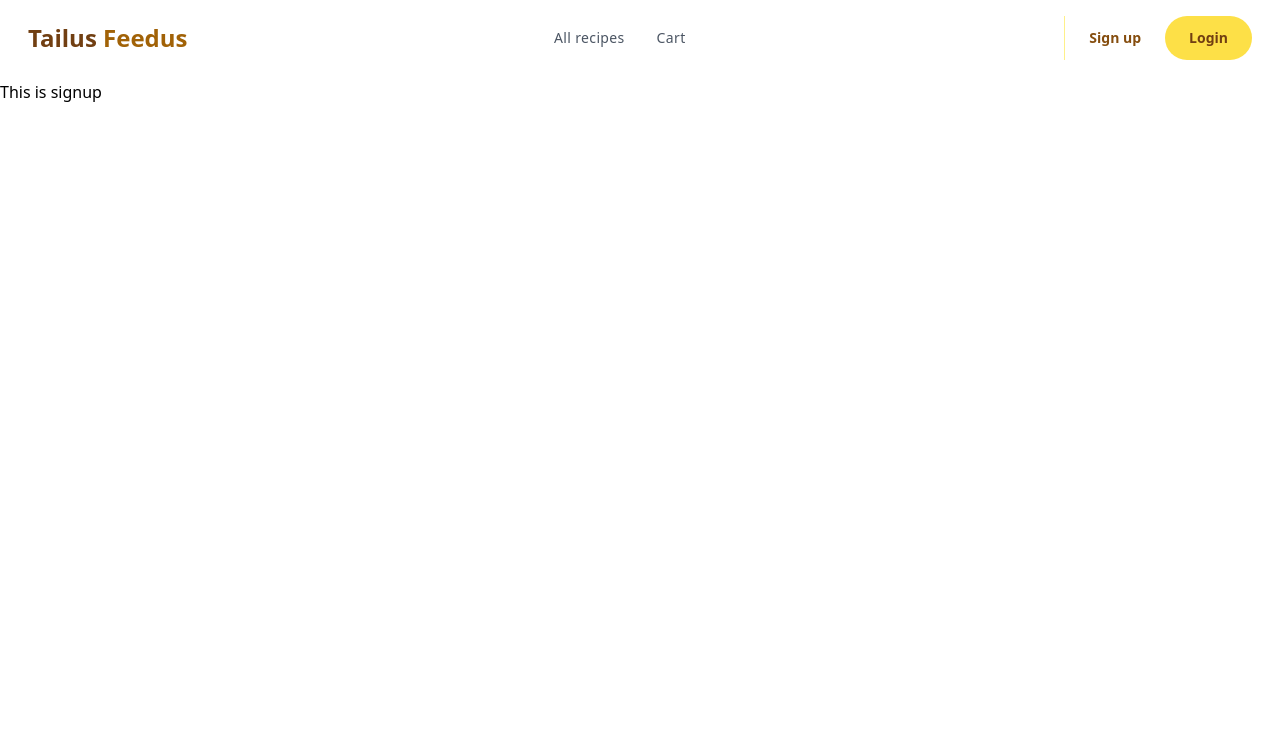
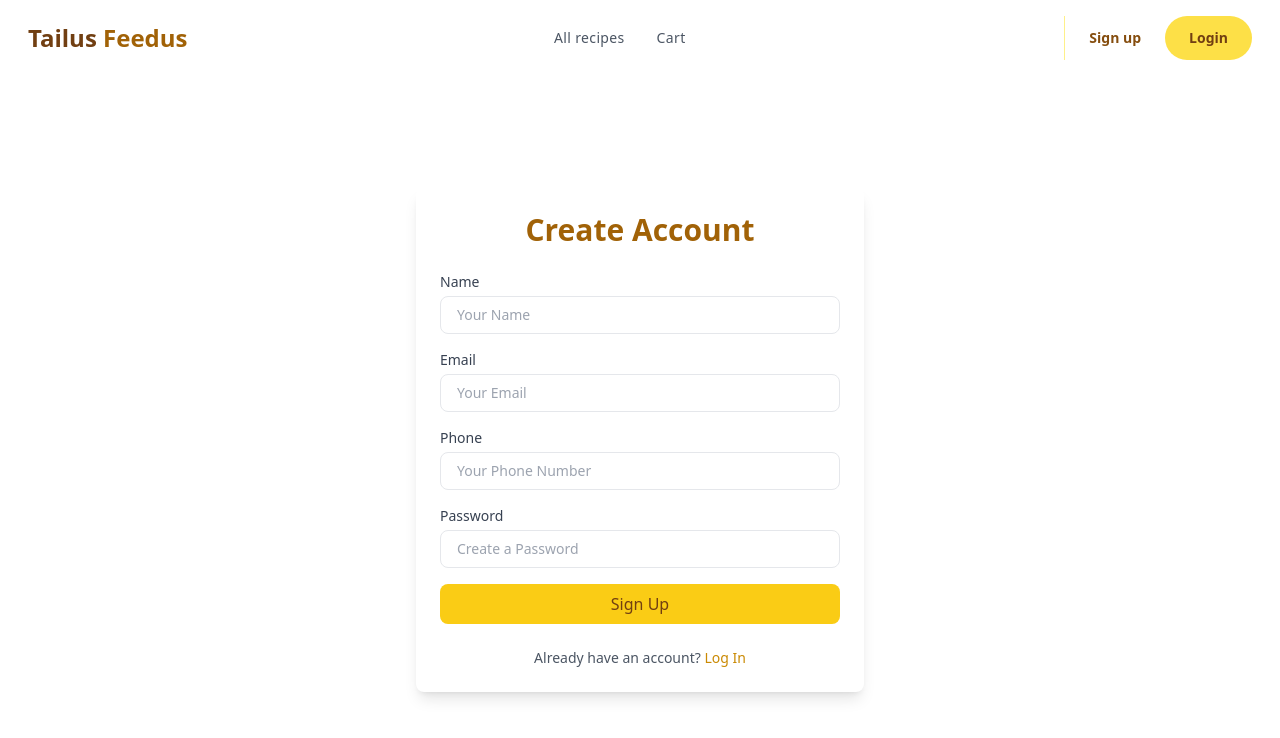
Before and after one commit to Al-Amin49/tailus-feedus, a Next.js app: page /signup in a window 1280 px wide. Shown: the top 738 px of the page. Built offline with nearby package versions, Linux system fonts and the light colour scheme.

Commit message:
feat: login signup created

```diff
--- a/app/layout.jsx
+++ b/app/layout.jsx
@@ -3,6 +3,8 @@ import "./globals.css";
 import Navbar from "@/components/Navbar";
 // import { QueryClient, QueryClientProvider } from "@tanstack/react-query";
 import TanstackProvider from "@/providers/TanstackProvider";
+import AuthProvider from "@/providers/AuthContext";
+import { Toaster } from "sonner";
 
 const geistSans = localFont({
   src: "./fonts/GeistVF.woff",
@@ -27,10 +29,13 @@ export default function RootLayout({ children }) {
       <body
         className={`${geistSans.variable} ${geistMono.variable} antialiased`}
       >
+        <AuthProvider>
         <TanstackProvider>
           <Navbar />
           {children}
         </TanstackProvider>
+        <Toaster position="top-center" richColors  />
+        </AuthProvider>
       </body>
     </html>
   );
--- a/app/login/page.jsx
+++ b/app/login/page.jsx
@@ -1,11 +1,88 @@
-import React from 'react';
+"use client";
+import { AuthContext } from '@/providers/AuthContext';
+import Link from 'next/link';
+import { useRouter } from 'next/navigation';
+import React, { useContext, useState } from 'react';
+
+import { toast } from 'sonner';
 
 const LoginPage = () => {
-    return (
-        <div className='pt-20 '>
-            <h3>THis is login</h3>
-        </div>
-    );
+  const [email, setEmail] = useState("");
+  const [password, setPassword] = useState("");
+  const { login } = useContext(AuthContext);
+  const router = useRouter();
+
+  const handleSubmit = async (e) => {
+    e.preventDefault();
+    try {
+      const { success, message } = await login(email, password);
+      if (success) {
+        toast.success(message || "Logged In Successfully");
+        router.push("/");
+      } else {
+        toast.error(message || "Login failed. Please try again.");
+      }
+    } catch (error) {
+      toast.error("An error occurred during login. Please try again.");
+    }
+  };
+
+  return (
+    <div className="flex items-center justify-center min-h-screen ">
+      <div className="w-full max-w-md p-6 bg-white rounded-lg shadow-lg">
+        <h2 className="text-3xl font-bold text-center text-blue-700">Login</h2>
+        <form onSubmit={handleSubmit} className="mt-6">
+          {/* Email Field */}
+          <div className="mb-4">
+            <label htmlFor="email" className="block mb-1 text-sm font-medium text-gray-700">
+              Email
+            </label>
+            <input
+              id="email"
+              type="email"
+              value={email}
+              onChange={(e) => setEmail(e.target.value)}
+              placeholder="Your Email"
+              className="w-full px-4 py-2 text-sm border rounded-lg focus:ring-2 focus:ring-blue-500 focus:outline-none"
+              required
+            />
+          </div>
+
+          {/* Password Field */}
+          <div className="mb-4">
+            <label htmlFor="password" className="block mb-1 text-sm font-medium text-gray-700">
+              Password
+            </label>
+            <input
+              id="password"
+              type="password"
+              value={password}
+              onChange={(e) => setPassword(e.target.value)}
+              placeholder="Your Password"
+              className="w-full px-4 py-2 text-sm border rounded-lg focus:ring-2 focus:ring-blue-500 focus:outline-none"
+              required
+            />
+          </div>
+
+          {/* Submit Button */}
+          <button
+            type="submit"
+            className="w-full px-4 py-2 text-white bg-blue-500 rounded-lg hover:bg-blue-600 focus:ring-2 focus:ring-blue-500 focus:outline-none transition duration-300"
+          >
+            Login
+          </button>
+        </form>
+
+        {/* Redirect to Signup */}
+        <p className="mt-6 text-sm text-center text-gray-600">
+          Dont have an account?{" "}
+          <Link href="/signup" className="text-blue-600 hover:underline">
+            Sign Up
+          </Link>
+        </p>
+      </div>
+    </div>
+  );
 };
 
 export default LoginPage;
--- a/app/signup/page.jsx
+++ b/app/signup/page.jsx
@@ -1,11 +1,145 @@
-import React from 'react';
+"use client";
+import { AuthContext } from "@/providers/AuthContext";
+import Link from "next/link";
+import React, { useState, useContext } from "react";
+import { toast } from "sonner";
 
 const SignUp = () => {
-    return (
-        <div className='pt-20'>
-            <h3>This is signup</h3>
-        </div>
-    );
+  const { signUp } = useContext(AuthContext);
+  const [formData, setFormData] = useState({
+    name: "",
+    email: "",
+    phone: "",
+    password: "",
+  });
+
+  const handleChange = (e) => {
+    const { name, value } = e.target;
+    setFormData((prev) => ({ ...prev, [name]: value }));
+  };
+
+  const handleSubmit = async (e) => {
+    e.preventDefault();
+    try {
+      const result = await signUp(
+        formData.name,
+        formData.email,
+        formData.phone,
+        formData.password
+      );
+      toast.success("User Registered Successfully");
+      setFormData({ name: "", email: "", phone: "", password: "" });
+    } catch (error) {
+      toast.error("Registration failed. Please try again.");
+    }
+  };
+
+  return (
+    <div className="flex items-center justify-center min-h-screen  pt-20">
+      <div className="w-full max-w-md p-6 bg-white rounded-lg shadow-lg">
+        <h2 className="text-3xl font-bold text-center text-yellow-700">
+          Create Account
+        </h2>
+        <form onSubmit={handleSubmit} className="mt-6">
+          {/* Name Field */}
+          <div className="mb-4">
+            <label
+              htmlFor="name"
+              className="block mb-1 text-sm font-medium text-gray-700"
+            >
+              Name
+            </label>
+            <input
+              id="name"
+              name="name"
+              type="text"
+              value={formData.name}
+              onChange={handleChange}
+              placeholder="Your Name"
+              className="w-full px-4 py-2 text-sm border rounded-lg focus:ring-2 focus:ring-yellow-500 focus:outline-none"
+              required
+            />
+          </div>
+
+          {/* Email Field */}
+          <div className="mb-4">
+            <label
+              htmlFor="email"
+              className="block mb-1 text-sm font-medium text-gray-700"
+            >
+              Email
+            </label>
+            <input
+              id="email"
+              name="email"
+              type="email"
+              value={formData.email}
+              onChange={handleChange}
+              placeholder="Your Email"
+              className="w-full px-4 py-2 text-sm border rounded-lg focus:ring-2 focus:ring-yellow-500 focus:outline-none"
+              required
+            />
+          </div>
+
+          {/* Phone Field */}
+          <div className="mb-4">
+            <label
+              htmlFor="phone"
+              className="block mb-1 text-sm font-medium text-gray-700"
+            >
+              Phone
+            </label>
+            <input
+              id="phone"
+              name="phone"
+              type="text"
+              value={formData.phone}
+              onChange={handleChange}
+              placeholder="Your Phone Number"
+              className="w-full px-4 py-2 text-sm border rounded-lg focus:ring-2 focus:ring-yellow-500 focus:outline-none"
+              required
+            />
+          </div>
+
+          {/* Password Field */}
+          <div className="mb-4">
+            <label
+              htmlFor="password"
+              className="block mb-1 text-sm font-medium text-gray-700"
+            >
+              Password
+            </label>
+            <input
+              id="password"
+              name="password"
+              type="password"
+              value={formData.password}
+              onChange={handleChange}
+              placeholder="Create a Password"
+              className="w-full px-4 py-2 text-sm border rounded-lg focus:ring-2 focus:ring-yellow-500 focus:outline-none"
+              required
+            />
+          </div>
+
+          {/* Submit Button */}
+          <button
+            type="submit"
+            className="w-full px-4 py-2 text-yellow-900 bg-yellow-400 rounded-lg hover:bg-yellow-500 focus:ring-2 focus:ring-yellow-500 focus:outline-none transition duration-300"
+          >
+            Sign Up
+          </button>
+        </form>
+
+        {/* Redirect to Login */}
+        <p className="mt-6 text-sm text-center text-gray-600">
+          Already have an account?{" "}
+          <Link href="/login" className="text-yellow-600 hover:underline">
+            Log In
+          </Link>
+        </p>
+      </div>
+    </div>
+  );
 };
 
 export default SignUp;
--- a/package.json
+++ b/package.json
@@ -17,7 +17,9 @@
     "mongoose": "^8.8.2",
     "next": "14.2.16",
     "react": "^18",
-    "react-dom": "^18"
+    "react-dom": "^18",
+    "sonner": "^1.7.0",
+    "sooner": "^1.1.4"
   },
   "devDependencies": {
     "eslint": "^8",
--- /dev/null
+++ b/providers/AuthContext.js
@@ -0,0 +1,85 @@
+"use client"
+import React, { createContext, useState, useEffect } from "react";
+
+export const AuthContext = createContext();
+
+const AuthProvider = ({ children }) => {
+  const [user, setUser] = useState(null);
+  const [cart, setCart] = useState([]);
+
+  // Load user and cart from localStorage
+  useEffect(() => {
+    const storedUser = JSON.parse(localStorage.getItem("user"));
+    const storedCart = JSON.parse(localStorage.getItem("cart"));
+    if (storedUser) setUser(storedUser);
+    if (storedCart) setCart(storedCart || []);
+  }, []);
+
+  // Save cart to localStorage whenever it changes
+  useEffect(() => {
+    if (!user) {
+      localStorage.setItem("cart", JSON.stringify(cart));
+    }
+  }, [cart, user]);
+
+  const login = async (email, password) => {
+    try {
+      const response = await fetch("/api/user/login", {
+        method: "POST",
+        headers: { "Content-Type": "application/json" },
+        body: JSON.stringify({ email, password }),
+      });
+      const data = await response.json();
+      if (response.ok) {
+        setUser(data.user);
+        localStorage.setItem("user", JSON.stringify(data.user));
+        localStorage.removeItem("cart");
+        return { success: true, message: data.message };
+      }
+      return { success: false, message: data.message };
+    } catch (error) {
+      console.error("Login failed:", error);
+      return { success: false, message: "An error occurred." };
+    }
+  };
+
+  const signUp = async (name, email, phone, password) => {
+    try {
+      const response = await fetch("/api/user/signup", {
+        method: "POST",
+        headers: { "Content-Type": "application/json" },
+        body: JSON.stringify({ name, email, phone, password }),
+      });
+      const data = await response.json();
+      if (response.ok) {
+        return { success: true, message: data.message };
+      }
+      return { success: false, message: data.message };
+    } catch (error) {
+      console.error("Signup failed:", error);
+      return { success: false, message: "An error occurred." };
+    }
+  };
+
+  const logout = () => {
+    setUser(null);
+    localStorage.removeItem("user");
+    setCart([]);
+  };
+
+  const addToCart = (recipe) => {
+    if (user) {
+      // TODO: Save cart to the server when logged in
+    } else {
+      setCart((prevCart) => [...prevCart, recipe]);
+    }
+  };
+
+  return (
+    <AuthContext.Provider value={{ user, login, signUp, logout, cart, addToCart }}>
+      {children}
+    </AuthContext.Provider>
+  );
+};
+
+export default AuthProvider;
--- a/providers/TanstackProvider.js
+++ b/providers/TanstackProvider.js
@@ -6,7 +6,11 @@ const TanstackProvider = ({ children }) => {
   const [queryClient] = useState(() => new QueryClient());
 
   return (
-    <QueryClientProvider client={queryClient}>{children}</QueryClientProvider>
+
+      <QueryClientProvider client={queryClient}>
+      {children}
+      </QueryClientProvider>
+
   );
 };
 
```
Also changed, not shown: 2 other files (tests, documents, lock files or other folders).
